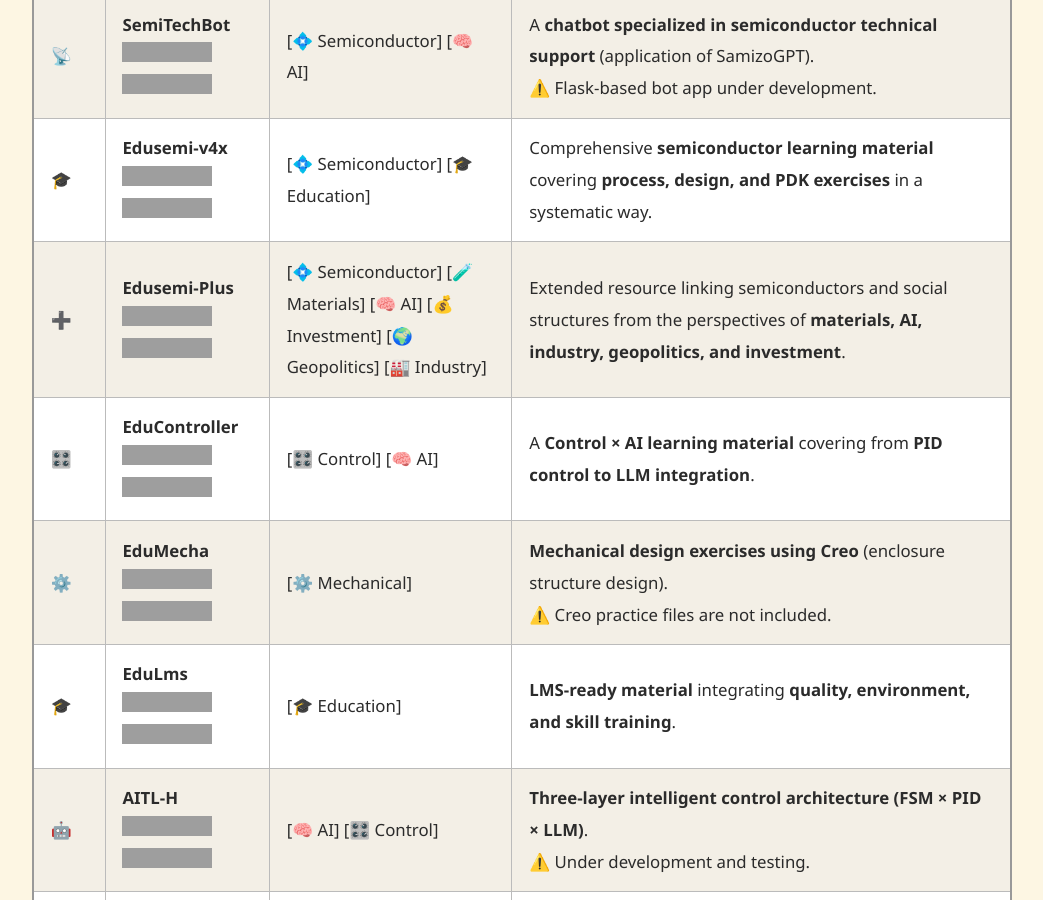
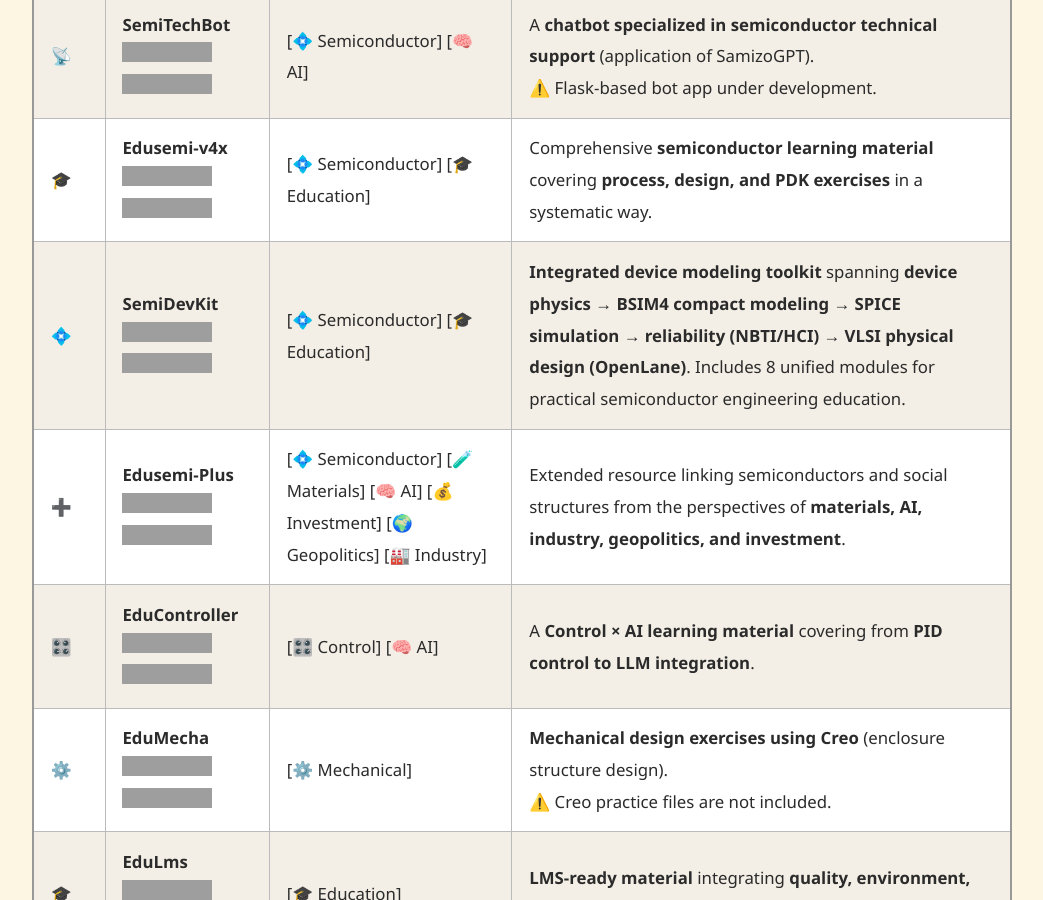
Before and after one commit to Samizo-AITL/Samizo-AITL.github.io, a Jekyll site: the page built from en/index.md, in a window 1280 px wide and 900 px high, scrolled down 1465 px. Shown: the whole window, without its empty margins (118-1161 px from the left). Built offline with Jekyll 4.4.1, drawn with Linux system fonts in a browser that asks for light colours; grey boxes are pictures that could not be loaded.

Commit message:
Update index.md

```diff
--- a/en/index.md
+++ b/en/index.md
@@ -47,6 +47,7 @@
 | 🧠 | **SamizoGPT**<br>[![🌐 View Site](https://img.shields.io/badge/View-Site-brightgreen?logo=github)](https://samizo-aitl.github.io/SamizoGPT/en/)<br>[![💻 View Repo](https://img.shields.io/badge/View-Repo-blue?logo=github)](https://github.com/Samizo-AITL/SamizoGPT) | [🧠 AI] | A collection of **prompt designs** and **support templates** for ChatGPT.<br>⚠️ Some AI assistance is used, but structure, verification, and writing responsibility remain with the author. |
 | 📡 | **SemiTechBot**<br>[![🌐 View Site](https://img.shields.io/badge/View-Site-brightgreen?logo=github)](https://samizo-aitl.github.io/SamizoGPT_SemiTechBot/en/)<br>[![💻 View Repo](https://img.shields.io/badge/View-Repo-blue?logo=github)](https://github.com/Samizo-AITL/SamizoGPT_SemiTechBot) | [💠 Semiconductor] [🧠 AI] | A **chatbot specialized in semiconductor technical support** (application of SamizoGPT).<br>⚠️ Flask-based bot app under development. |
 | 🎓 | **Edusemi-v4x**<br>[![🌐 View Site](https://img.shields.io/badge/View-Site-brightgreen?logo=github)](https://samizo-aitl.github.io/Edusemi-v4x/en/)<br>[![💻 View Repo](https://img.shields.io/badge/View-Repo-blue?logo=github)](https://github.com/Samizo-AITL/Edusemi-v4x) | [💠 Semiconductor] [🎓 Education] | Comprehensive **semiconductor learning material** covering **process, design, and PDK exercises** in a systematic way. |
+| 💠 | **SemiDevKit**<br>[![🌐 View Site](https://img.shields.io/badge/View-Site-brightgreen?logo=github)](https://samizo-aitl.github.io/SemiDevKit/en/)<br>[![💻 View Repo](https://img.shields.io/badge/View-Repo-blue?logo=github)](https://github.com/Samizo-AITL/SemiDevKit) | [💠 Semiconductor] [🎓 Education] | **Integrated device modeling toolkit** spanning **device physics → BSIM4 compact modeling → SPICE simulation → reliability (NBTI/HCI) → VLSI physical design (OpenLane)**. Includes 8 unified modules for practical semiconductor engineering education. |
 | ➕ | **Edusemi-Plus**<br>[![🌐 View Site](https://img.shields.io/badge/View-Site-brightgreen?logo=github)](https://samizo-aitl.github.io/Edusemi-Plus/en/)<br>[![💻 View Repo](https://img.shields.io/badge/View-Repo-blue?logo=github)](https://github.com/Samizo-AITL/Edusemi-Plus) | [💠 Semiconductor] [🧪 Materials] [🧠 AI] [💰 Investment] [🌍 Geopolitics] [🏭 Industry] | Extended resource linking semiconductors and social structures from the perspectives of **materials, AI, industry, geopolitics, and investment**. |
 | 🎛️ | **EduController**<br>[![🌐 View Site](https://img.shields.io/badge/View-Site-brightgreen?logo=github)](https://samizo-aitl.github.io/EduController/en/)<br>[![💻 View Repo](https://img.shields.io/badge/View-Repo-blue?logo=github)](https://github.com/Samizo-AITL/EduController) | [🎛️ Control] [🧠 AI] | A **Control × AI learning material** covering from **PID control to LLM integration**. |
 | ⚙️ | **EduMecha**<br>[![🌐 View Site](https://img.shields.io/badge/View-Site-brightgreen?logo=github)](https://samizo-aitl.github.io/EduMecha/en/)<br>[![💻 View Repo](https://img.shields.io/badge/View-Repo-blue?logo=github)](https://github.com/Samizo-AITL/EduMecha) | [⚙️ Mechanical] | **Mechanical design exercises using Creo** (enclosure structure design).<br>⚠️ Creo practice files are not included. |
```
